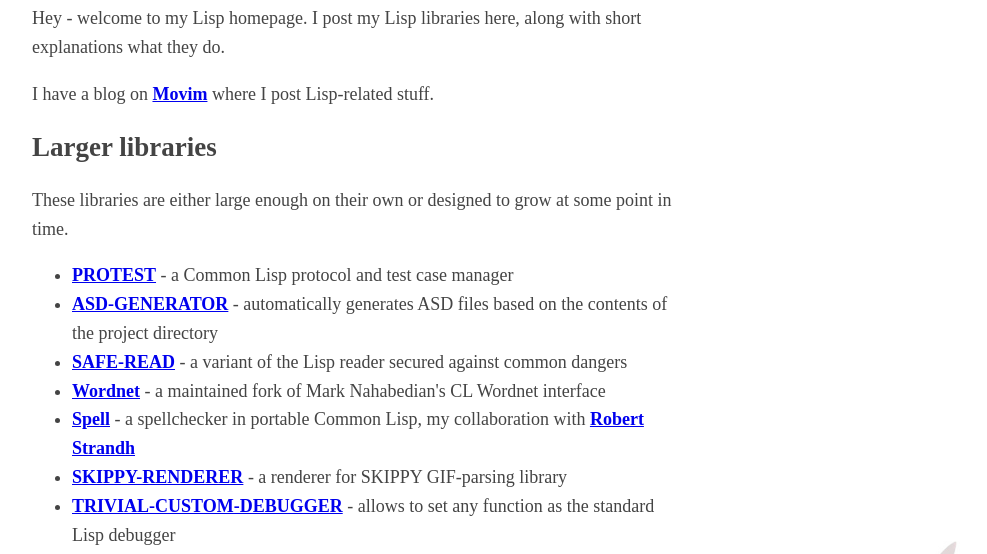
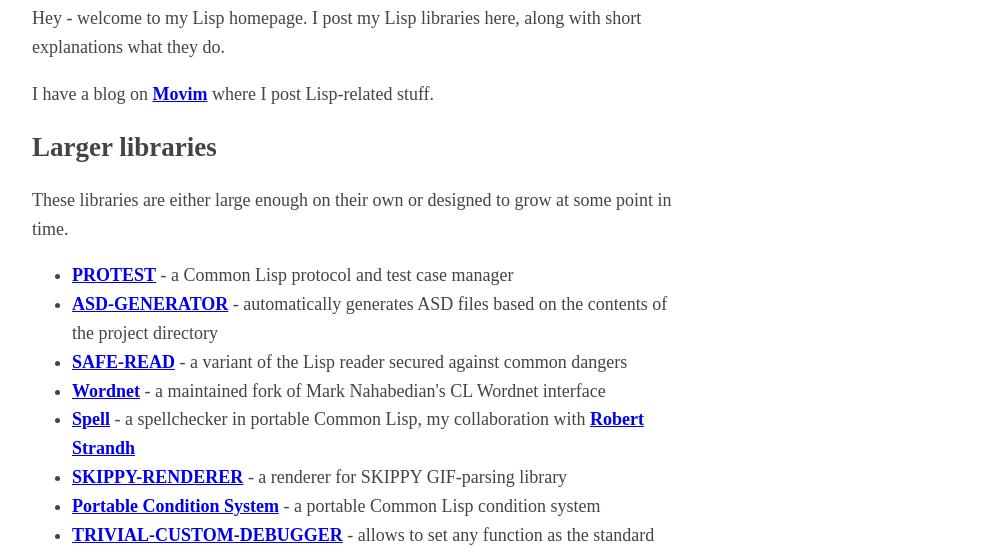
Before and after one commit to phoe/phoe.github.io, a plain HTML site: page index.html in a window 1280 px wide. Shown: the part 170-724 px from the top of the page, without its empty margins (283-1270 px from the left). Drawn offline with Linux system fonts and the light colour scheme.

Commit message:
Add Portable Condition System

```diff
--- a/index.html
+++ b/index.html
@@ -52,6 +52,9 @@
                 <a href="https://github.com/robert-strandh/">Robert Strandh</a></li>
             <li><a href="https://github.com/phoe/skippy-renderer">SKIPPY-RENDERER</a>
                 - a renderer for SKIPPY GIF-parsing library</li>
+            <li><a href="https://github.com/phoe/portable-condition-system">
+                Portable Condition System</a>
+                - a portable Common Lisp condition system </li>
             <li><a href="https://github.com/phoe/trivial-custom-debugger">
                 TRIVIAL-CUSTOM-DEBUGGER</a>
                 - allows to set any function as the standard Lisp debugger</li>
```
